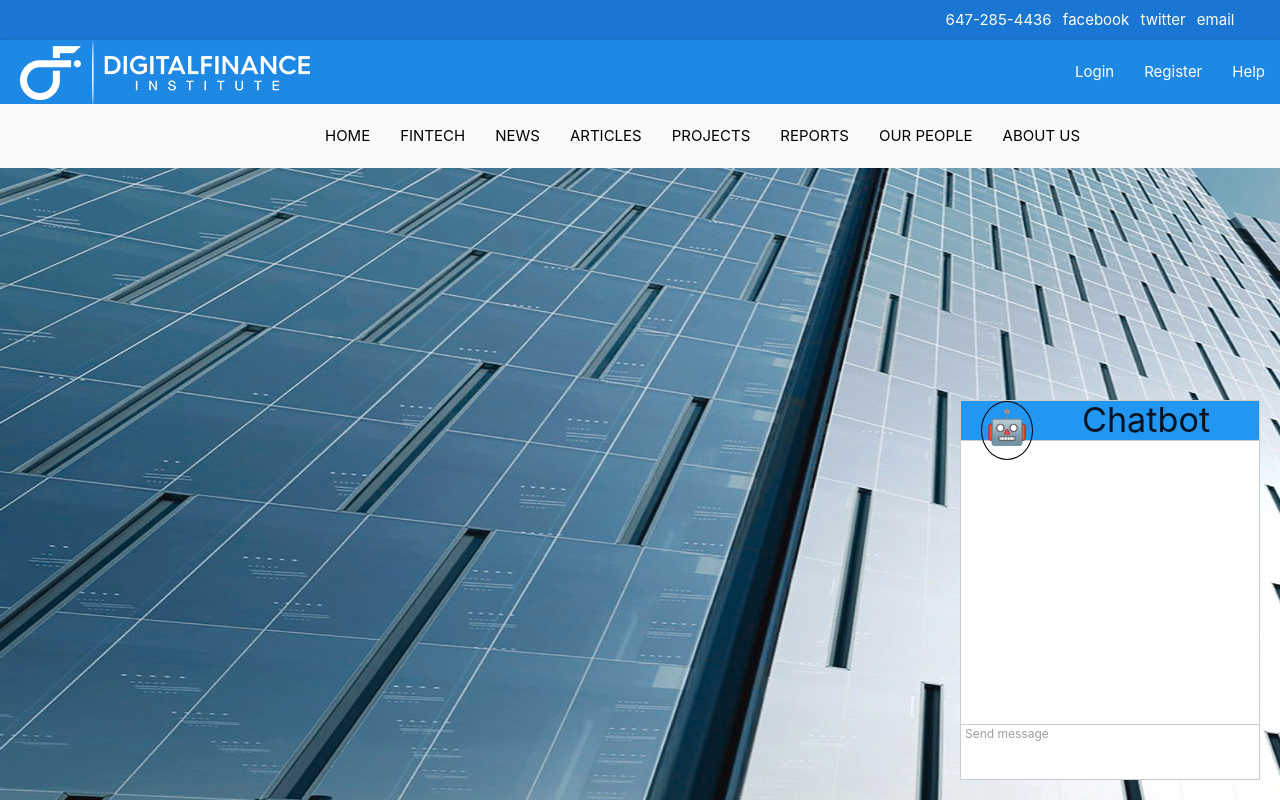
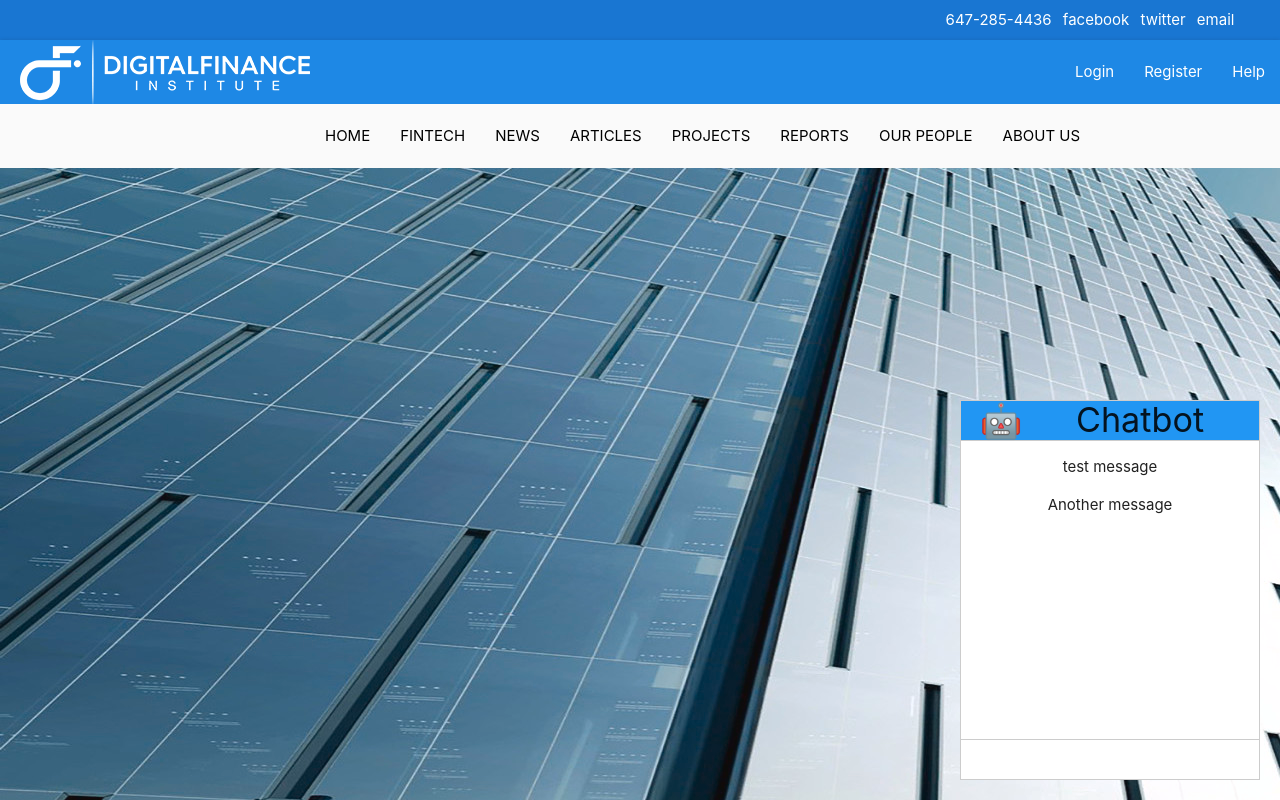
Before and after one commit to reynoldjong/Chatbot-Spring-Boot-New, a React (Create React App) app in the folder chatbot/src/main/webapp/: page / in a window 1280 px wide. Shown: the top 800 px of the page. Built offline with nearby package versions, Linux system fonts and the light colour scheme.

Commit message:
PROJ14-43 Added option to send messages to chatbot window

```diff
--- a/chatbot/src/main/webapp/src/containers/Chatbot/Chatbot.js
+++ b/chatbot/src/main/webapp/src/containers/Chatbot/Chatbot.js
@@ -1,13 +1,26 @@
 import React from 'react';
 import classes from './Chatbot.module.css';
 import robot from './images/robot.png';
-
+import Message from './Message/Message';
 class Chatbot extends React.Component{
 
     state = {
-        chatlog:[],
+        chatlog:["test message", "Another message"],
     };
 
+    sendMessage = (event) =>{
+        event.preventDefault();
+        const target = event.target;
+        const newMessage = target.elements.send.value;
+
+        let newChatlog = [...this.state.chatlog];
+        newChatlog.push(newMessage);
+
+        this.setState({
+            chatlog:newChatlog,
+        })
+
+    }
 
     render(){
         return(
@@ -20,11 +33,18 @@ class Chatbot extends React.Component{
                         <h4 className={classes.Title}>Chatbot</h4>
                 </div>
                 <div className={classes.Body}>
+                   { this.state.chatlog.map((item, i) =>{
+                    return <Message key={i} text={item}/>
+                   }
+
+                    ) }
                    </div>
 
                    <div classname={classes.Send}>
-                       <label for="send" style={{float:'left', marginLeft:'4px'}}>Send message</label>
-                       <input name="send" ></input>
+                       <form onSubmit={this.sendMessage}>
+
+                       <input  name="send" ></input>
+                       </form>
                        </div>
 
 
--- a/chatbot/src/main/webapp/src/containers/Chatbot/Chatbot.module.css
+++ b/chatbot/src/main/webapp/src/containers/Chatbot/Chatbot.module.css
@@ -29,9 +29,6 @@
     clear:right;
     margin-top:auto;
     margin-bottom:auto;
-    border:1px solid black;
-    border-radius:50%;
-    padding:5px;
 }
 
 .Body{
--- a/chatbot/src/main/webapp/src/containers/Chatbot/Message/Message.js
+++ b/chatbot/src/main/webapp/src/containers/Chatbot/Message/Message.js
@@ -4,7 +4,7 @@ import classes from './Message.module.css';
 const message = (props) => {
     return(
         <div className={classes.Message}>
-            <p>props.text</p>
+            <p>{props.text}</p>
         </div>
     );
 };
```
